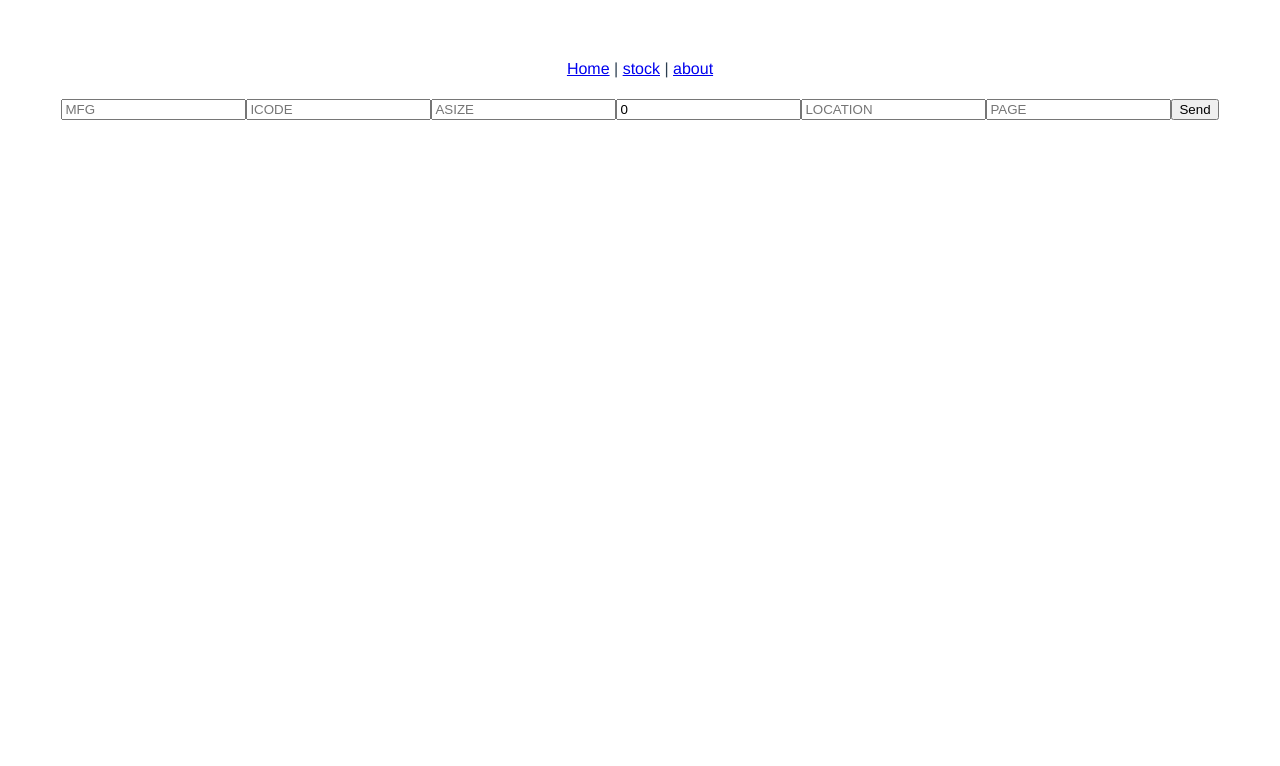
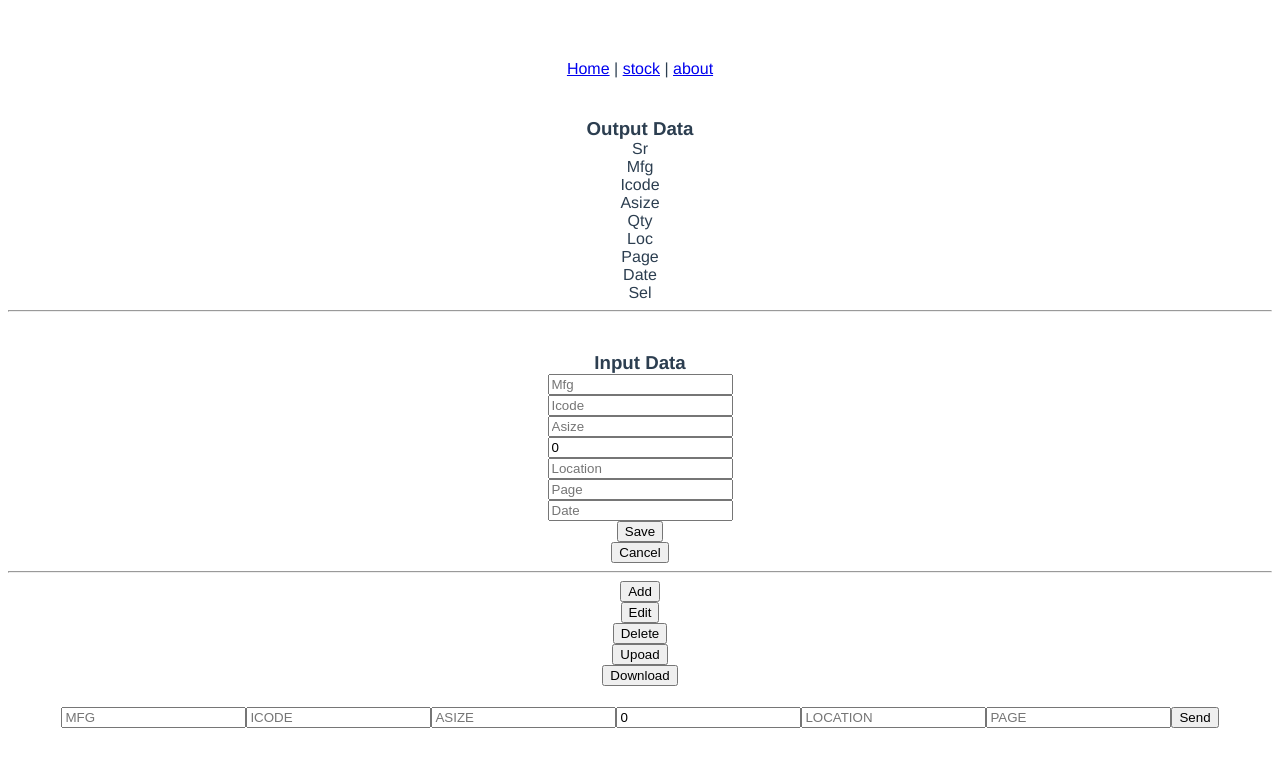
Before and after one commit to ankuryu/tplt, a Vue app in the folder client/: page /stock in a window 1280 px wide. Shown: the top 766 px of the page. Built offline with nearby package versions, Linux system fonts and the light colour scheme.

Commit message:
changing stock vue

```diff
--- a/client/src/views/stock.vue
+++ b/client/src/views/stock.vue
@@ -1,5 +1,58 @@
 <template>
   <div class="stock">
+
+  <h3 class="hdgout">
+    Output Data
+  </h3>
+  <div class="tblcont">
+    <div class="tblsr">Sr</div>
+    <div class="tblmfg">Mfg</div>
+    <div class="tblicode">Icode</div>
+    <div class="tblasize">Asize</div>
+    <div class="tblqty">Qty</div>
+    <div class="tblloc">Loc</div>
+    <div class="tblpg">Page</div>
+    <div class="tbldt">Date</div>
+    <div class="tblsel">Sel</div>
+    <template v-for="(irec,index) in recs">
+      <div class="tblsr">{{index+1}}</div>
+      <div class="tblmfg">{{irec.mfg}}</div>
+      <div class="tblicode">{{irec.icode}}</div>
+      <div class="tblasize">{{irec.asize}}</div>
+      <div class="tblqty">{{irec.qty}}</div>
+      <div class="tblloc">{{irec.loc}}</div>
+      <div class="tblpg">{{irec.pg}}</div>
+      <div class="tbldt">{{irec.dt}}</div>
+      <div class="tblsel"><input type="radio" v-model="sel" :value="index" @click="trsffrar(index)"></div>
+    </template>
+  </div>
+  <hr>
+  <h3 class="hdginp">
+    Input Data
+  </h3>
+
+  <div class="inpcont">
+
+    <div class="name"><input type="text" v-model="stkd.mfg" placeholder="Mfg " :disabled="dsblflg == 1"></div>
+    <div class="lname"><input type="text" v-model="stkd.icode" placeholder="Icode" :disabled="dsblflg == 1"></div>
+    <div class="mbl"><input type="text" v-model="stkd.asize" placeholder="Asize" :disabled="dsblflg == 1" ></div>
+    <div class="street"><input type="text" v-model="stkd.qty" placeholder="Qty" :disabled="dsblflg == 1"></div>
+    <div class="city"><input type="text" v-model="stkd.loc" placeholder="Location" :disabled="dsblflg == 1"></div>
+    <div class="pin"><input type="text" v-model="stkd.pg" placeholder="Page" :disabled="dsblflg == 1"> </div>
+    <div class="country"><input type="text" v-model="stkd.dt" placeholder="Date" :disabled="dsblflg == 1"></div>
+    <div class="save"><button @click="savit" :disabled="dsblflg == 1">Save</button></div>
+    <div class="canc"><button @click="cancit" :disabled="dsblflg == 1">Cancel</button></div>
+
+  </div>
+  <hr>
+  <div class="oprcont">
+    <div class="add"><button @click="addrec" :disabled = "opbtflg == 1">Add</button></div>
+    <div class="edit"><button @click="edirec" :disabled = "opbtflg == 1" >Edit</button></div>
+    <div class="del"><button @click="delrec" :disabled = "opbtflg == 1">Delete</button></div>
+    <div class="upload"><button @click="putrecs" :disabled = "opbtflg == 1">Upoad</button></div>
+    <div class="dwnload"><button @click="getrecs" :disabled = "opbtflg == 1">Download</button></div>
+  </div>
+
     <h1>{{ msg }}</h1>
     <input type="text" v-model="stkd.mfg" placeholder="MFG">
     <input type="text" v-model="stkd.icode" placeholder="ICODE">
```
